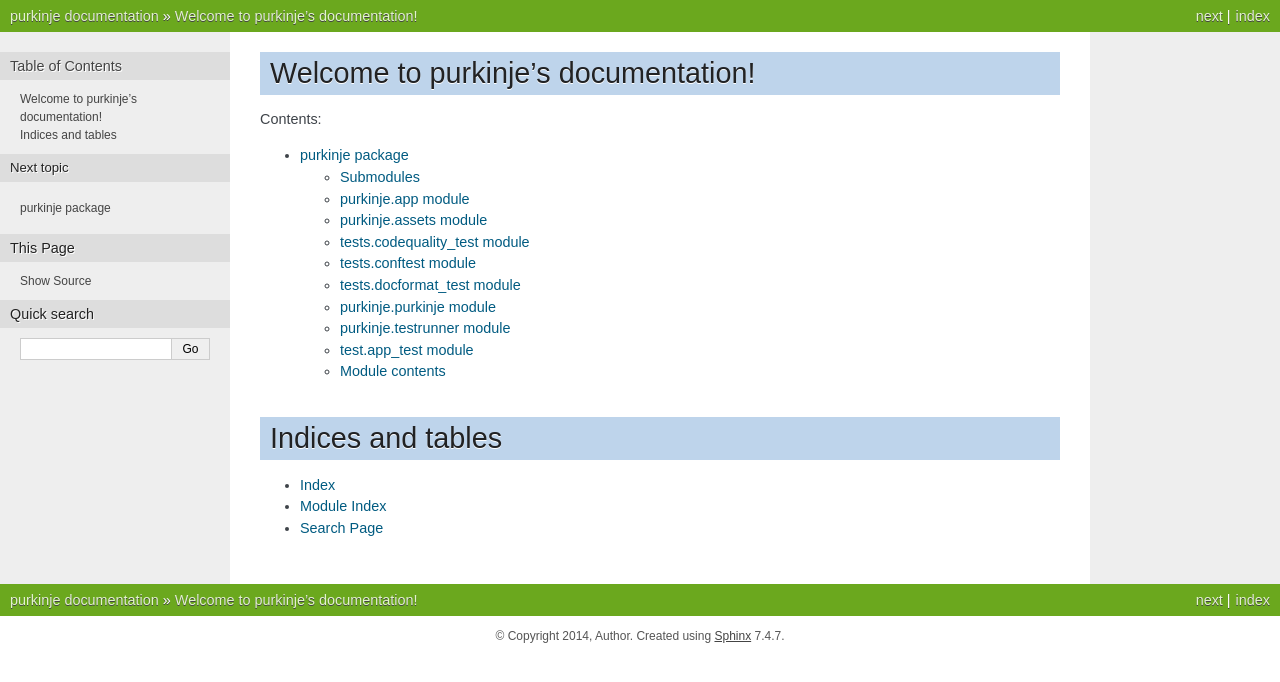
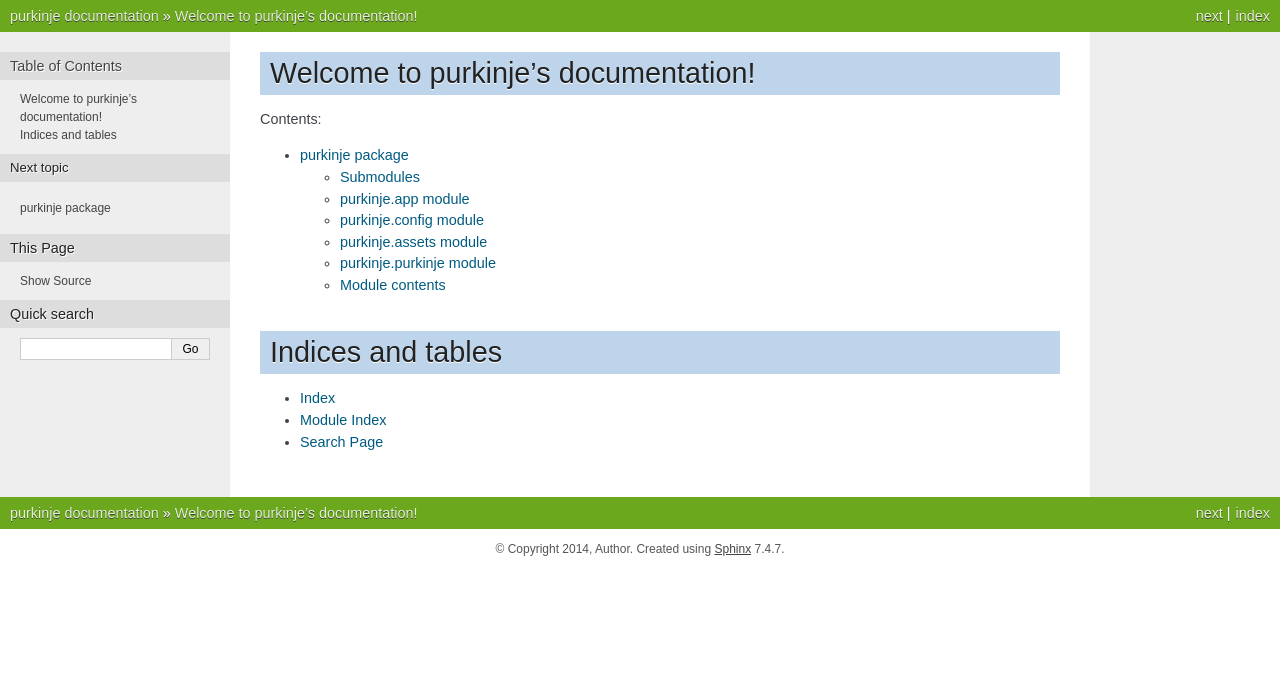
Before and after one commit to bbiskup/purkinje, a Sphinx documentation site: the page built from docs/index.rst, in a window 1280 px wide. Shown: the top 682 px of the page. Built offline with Sphinx 7.4.7, drawn with Linux system fonts in a browser that asks for light colours.

Commit message:
Removed test packages from purkinje.rst

```diff
--- a/docs/purkinje.rst
+++ b/docs/purkinje.rst
@@ -12,34 +12,20 @@ purkinje.app module
     :undoc-members:
     :show-inheritance:
 
+
+purkinje.config module
+----------------------
+
+.. automodule:: purkinje.config
+    :members:
+    :undoc-members:
+    :show-inheritance:
+
+
 purkinje.assets module
 ----------------------
 
 .. automodule:: purkinje.assets
-    :members:
-    :undoc-members:
-    :show-inheritance:
-
-tests.codequality_test module
---------------------------------
-
-.. automodule:: tests.codequality_test
-    :members:
-    :undoc-members:
-    :show-inheritance:
-
-tests.conftest module
-------------------------
-
-.. automodule:: tests.conftest
-    :members:
-    :undoc-members:
-    :show-inheritance:
-
-tests.docformat_test module
-------------------------------
-
-.. automodule:: tests.docformat_test
     :members:
     :undoc-members:
     :show-inheritance:
@@ -53,16 +39,6 @@ purkinje.purkinje module
     :undoc-members:
     :show-inheritance:
 
-purkinje.testrunner module
---------------------------
-
-test.app_test module
--------------------------
-
-.. automodule:: tests.app_test
-    :members:
-    :undoc-members:
-    :show-inheritance:
 
 
 Module contents
```
